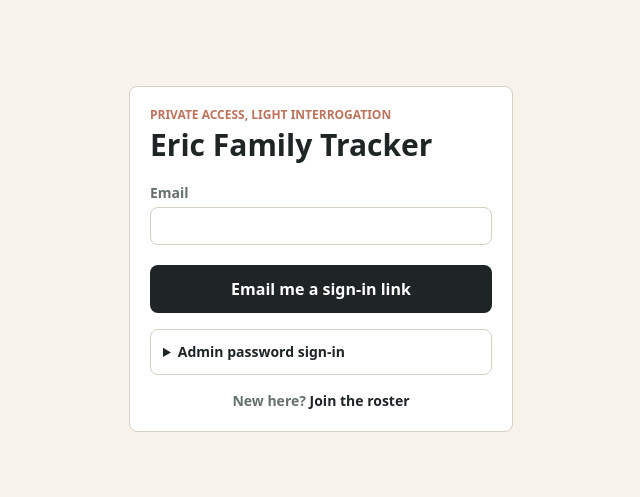
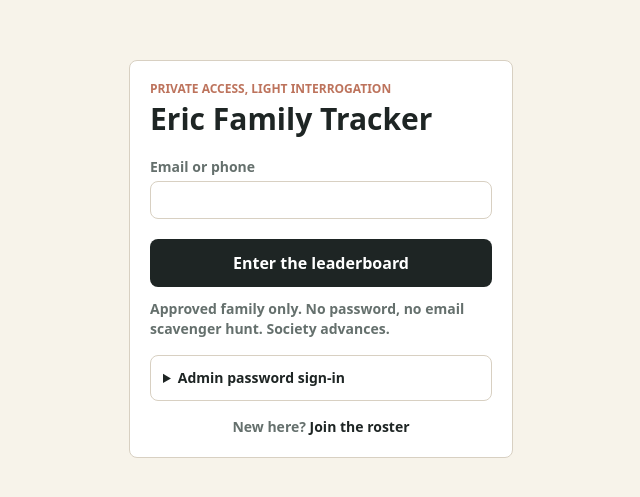
Before and after one commit to chacon96-droid/tio-erics-family-tracker, a Next.js app: page /login in a window 1280 px wide. Shown: the part 141-638 px from the top of the page, without its empty margins (319-959 px from the left). Built offline with nearby package versions, Linux system fonts and the light colour scheme.

Commit message:
Allow approved family access without email links

```diff
--- a/app/login/page.tsx
+++ b/app/login/page.tsx
@@ -1,4 +1,5 @@
-import { requestMagicLink, signIn } from "@/lib/actions";
+import { signIn } from "@/lib/actions";
+import { familyQuickAccess } from "@/lib/family-actions";
 import Link from "next/link";
 
 export default async function LoginPage({ searchParams }: { searchParams?: Promise<{ error?: string; message?: string }> }) {
@@ -12,12 +13,15 @@ export default async function LoginPage({ searchParams }: { searchParams?: Promi
         {params?.error ? <p className="mt-3 rounded-app bg-red-50 p-3 text-sm font-bold text-red-700">{params.error}</p> : null}
         {params?.message ? <p className="mt-3 rounded-app bg-green-50 p-3 text-sm font-bold text-green-800">{params.message}</p> : null}
 
-        <form action={requestMagicLink}>
+        <form action={familyQuickAccess}>
           <label className="mt-5 grid gap-1 text-sm font-bold text-muted">
-            Email
-            <input className="rounded-app border border-line px-3 py-2 text-ink" name="email" type="email" autoComplete="email" required />
+            Email or phone
+            <input className="rounded-app border border-line px-3 py-2 text-ink" name="identifier" type="text" autoComplete="email" required />
           </label>
-          <button className="focus-ring mt-5 w-full rounded-app bg-ink px-4 py-3 font-black text-white">Email me a sign-in link</button>
+          <button className="focus-ring mt-5 w-full rounded-app bg-ink px-4 py-3 font-black text-white">Enter the leaderboard</button>
+          <p className="mt-3 text-sm font-semibold text-muted">
+            Approved family only. No password, no email scavenger hunt. Society advances.
+          </p>
         </form>
 
         <details className="mt-4 rounded-app border border-line p-3">
```
